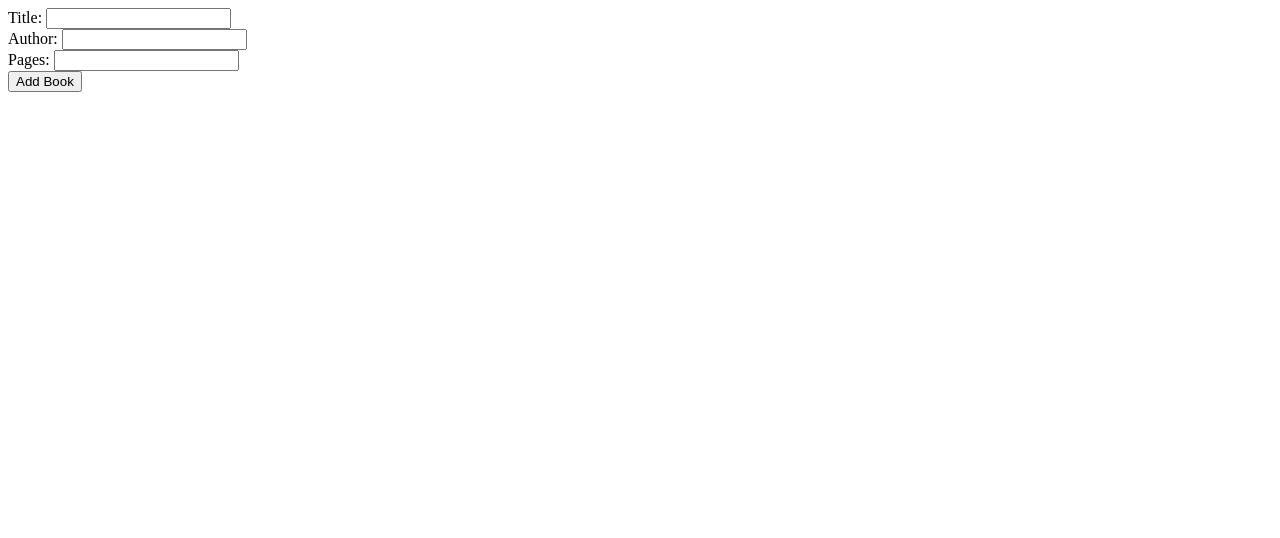
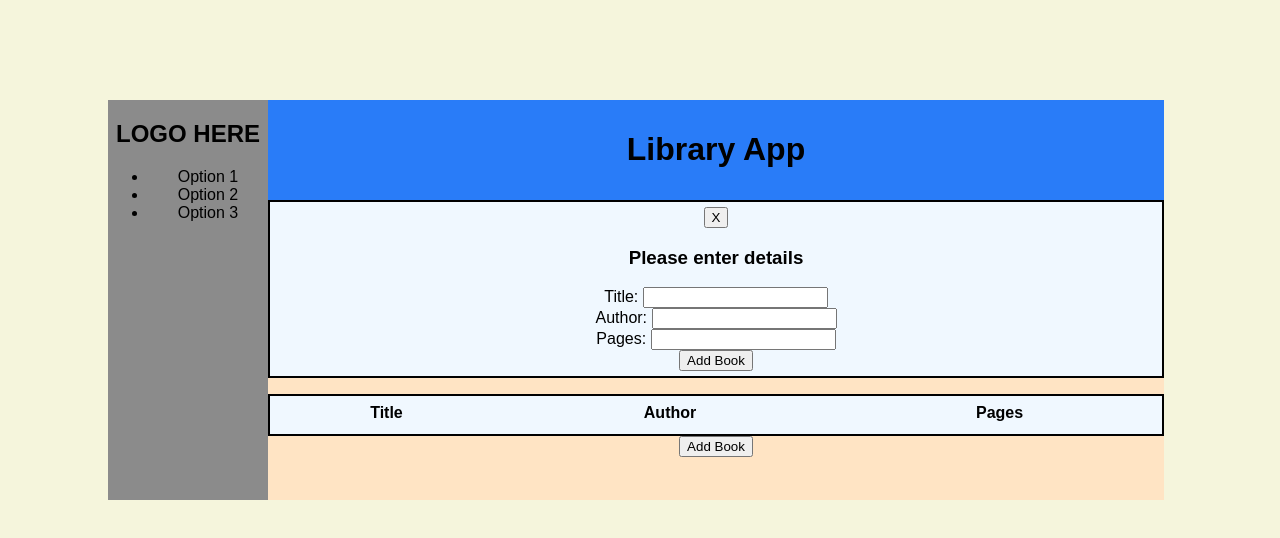
Before and after one commit to smithville77/Library-project, a plain HTML site: page Index.html in a window 1280 px wide. Drawn offline with Linux system fonts and the light colour scheme.

Commit message:
added a button to close popup form

```diff
--- a/Index.html
+++ b/Index.html
@@ -5,11 +5,34 @@
   <meta http-equiv="X-UA-Compatible" content="IE=edge">
   <meta name="viewport" content="width=device-width, initial-scale=1.0">
   <title>Library project</title>
+  <link rel="stylesheet" href="style.css">
 </head>
 
 <body>
 
+  <div class="container">
+    <div id="overlay"></div>
+  <header>
+    <h1>Library App</h1>
+  </header>
+
+  <aside class="side-bar">
+    <h1>LOGO HERE</h1>
+    <ul>
+      <li>Option 1</li>
+      <li>Option 2</li>
+      <li>Option 3</li>
+    </ul>
+  </aside>
+
+  <div class="main-content">
+
+    <div class="form-popup" id="popup-section">
+
+
       <form action="#" id="submit-form">
+         <button id="close-form" onclick="closeForm()">X</button>
+        <h3>Please enter details</h3>
         <label for="title">Title:</label>
         <input type="text" id="title">
         <br>
@@ -19,10 +42,25 @@
         <label for="pages">Pages: </label>
         <input type="number" id="pages">
         <br>
-    <button type="submit" id="submit-btn"> Add Book</button>
+        <button type="submit" id="submit-btn" onclick="closeForm()"> Add Book</button>
+
       </form>
       <p id="log"></p>
-
+    </div>
+      <table id="display-table">
+        <thead>
+          <th>Title</th>
+          <th>Author</th>
+          <th>Pages</th>
+        </thead>
+        <tbody id="display-body">
+          <tr>
+            <td></td>
+          </tr>
+        </tbody>
+      </table>
+      <button class="open-button" onclick="openForm()">Add Book</button>
+  </div>
 </body>
 
 <script src="java.js"></script>
```
Lines whose indentation alone changed are shown as unchanged.
